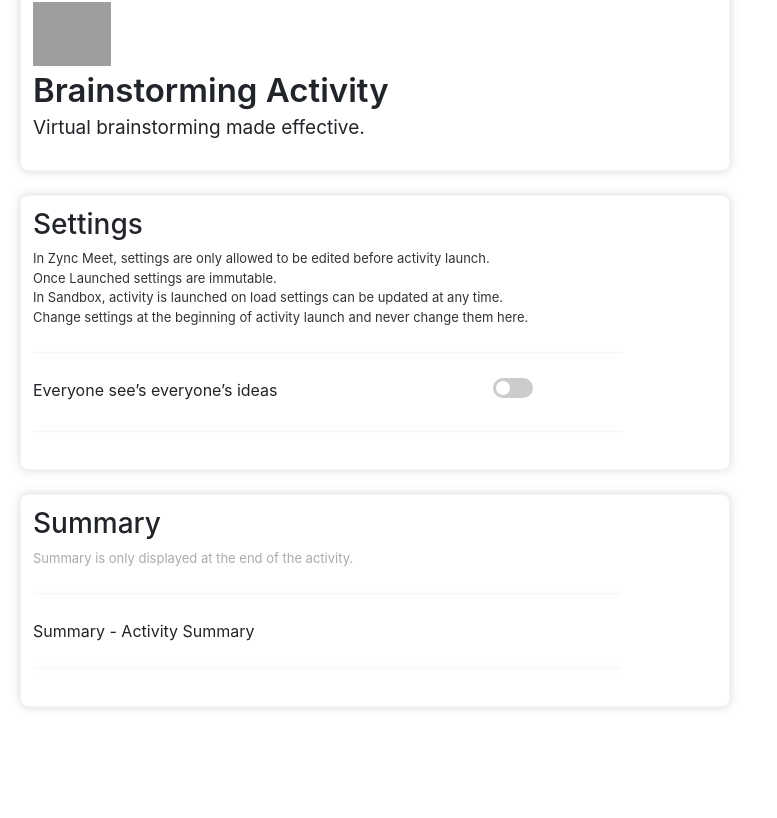
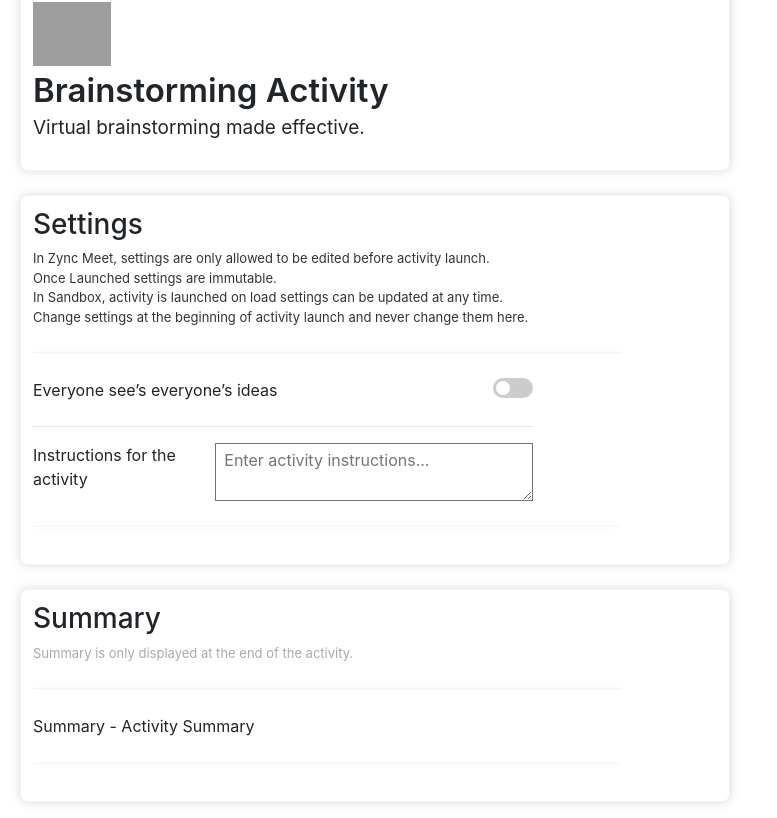
Before and after one commit to santhoshsram/zync-activity-sandbox, a React (Create React App) app: page / in a window 1280 px wide. Shown: the part 898-1716 px from the top of the page, without its empty margins (0-777 px from the left). Before the commit the page ends 1649 px from the top, so only its background shows below. Built offline with nearby package versions, Linux system fonts and the light colour scheme; grey boxes are pictures that could not be loaded.

Commit message:
added instructions to activity settings + more styling changes 1. added light background to cards 2. changed text from heading to normal type in NotStarted component

```diff
--- a/src/brainstorm/Brainstorm.jsx
+++ b/src/brainstorm/Brainstorm.jsx
@@ -234,20 +234,51 @@
 }
 
 const Settings = ({ settings, setLaunchSettings }) => {
-  const { seeEveryonesIdeas } = settings || {}
+  const { seeEveryonesIdeas, instructions } = settings || {}
+
   const toggle = () => {
     setLaunchSettings({ ...settings, seeEveryonesIdeas: !seeEveryonesIdeas })
   }
+
+  const updateInstructions = (instructions) => {
+    setLaunchSettings({ ...settings, instructions: instructions })
+  }
+
   return (
     <div
       style={{
-        display: "flex",
-        width: "500px",
-        justifyContent: "space-between"
+        width: "500px"
       }}
     >
-      <div>Everyone see&rsquo;s everyone&rsquo;s ideas</div>
-      <Switch checked={seeEveryonesIdeas} onChange={toggle}></Switch>
+      <div
+        style={{
+          width: "100%",
+          display: "flex",
+          justifyContent: "space-between"
+        }}
+      >
+        <label>Everyone see&rsquo;s everyone&rsquo;s ideas</label>
+        <Switch checked={seeEveryonesIdeas} onChange={toggle}></Switch>
+      </div>
+      <hr />
+      <div
+        style={{
+          width: "100%",
+          display: "flex",
+          justifyContent: "space-between"
+        }}
+      >
+        <label>Instructions for the activity </label>
+        <textarea
+          className="border border-secondary pl-2 pr-2 pt-1 pb-1"
+          style={{ width: "70%" }}
+          contentEditable
+          suppressContentEditableWarning
+          placeholder="Enter activity instructions..."
+          defaultValue={instructions}
+          onBlur={(event) => updateInstructions(event.target.value)}
+        />
+      </div>
     </div>
   )
 }
@@ -266,7 +297,8 @@
   settings: {
     videoLayout: "docked", // This should be either 'docked' or 'minimized' which tells how the video hub should be when your activity is launched
     // You can add other settings over here
-    seeEveryonesIdeas: false
+    seeEveryonesIdeas: false,
+    instructions: ""
   },
   currentStage: BRAINSTORM_NOT_STARTED,
   roundRobinInfo: {
--- a/src/brainstorm/Idea.jsx
+++ b/src/brainstorm/Idea.jsx
@@ -21,7 +21,7 @@
 
   return (
     <div id={`ideaContainer-${idea.id}`}>
-      <div className="card border pb-0 m-1">
+      <div className="card border pb-0 m-1 bg-light">
         <div className="card-body">
           <p
             className="card-text"
--- a/src/brainstorm/NotStarted.jsx
+++ b/src/brainstorm/NotStarted.jsx
@@ -9,16 +9,17 @@
     Activity.
     */
   return (
-    <div className="text-center mt-5">
+    <div className="text-center mt-5 bg-light">
       {role === "host" ? (
-        <h5>
-          Click <span className="text-primary">Start Brainstorming</span> to
+        <div>
+          Click{" "}
+          <span className="text-primary bg-light">Start Brainstorming</span> to
           begin activity .
-        </h5>
+        </div>
       ) : (
-        <h5>
+        <div>
           Host has not started the brainstorming activity yet. Please wait.
-        </h5>
+        </div>
       )}
     </div>
   )
```
